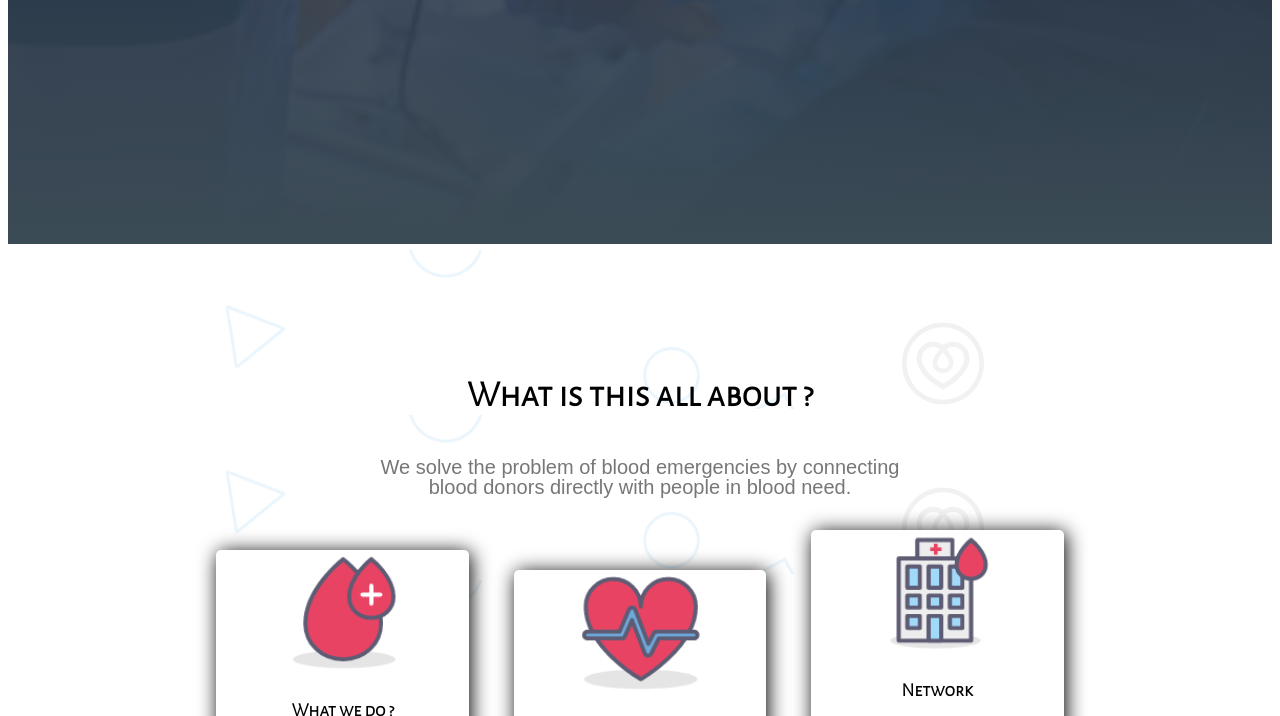
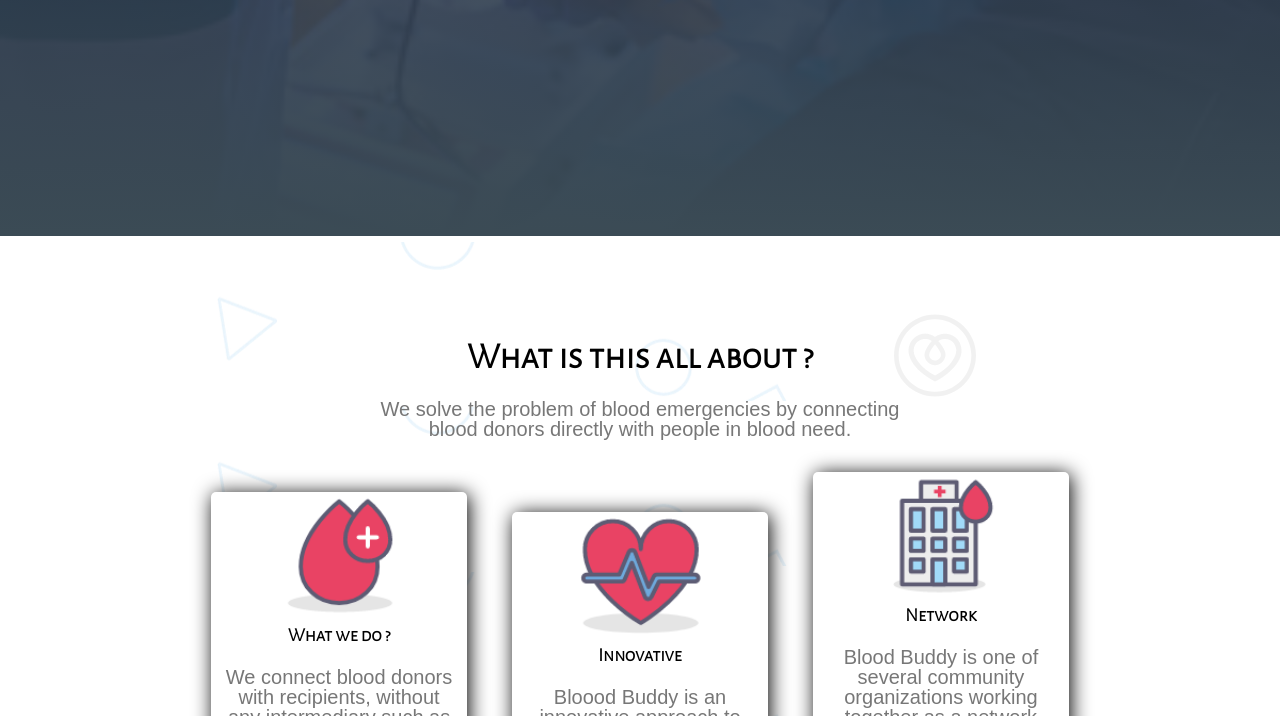
Before and after one commit to 2024-SANDHYA/Blood-Buddy, a plain HTML site: page index.html in a window 1280 px wide. Shown: the part 564-1280 px from the top of the page. Drawn offline with Linux system fonts and the light colour scheme; a web font is replaced by a local one.

Commit message:
Update index.cs
Added margin and padding to fit into the page.

```diff
--- a/index.css
+++ b/index.css
@@ -6,7 +6,7 @@
 @import url('https://fonts.googleapis.com/css2?family=Raleway&display=swap');
 
 *{
-    margin:0p;
+    margin:0px;
     padding:0px;
 }
 
```
